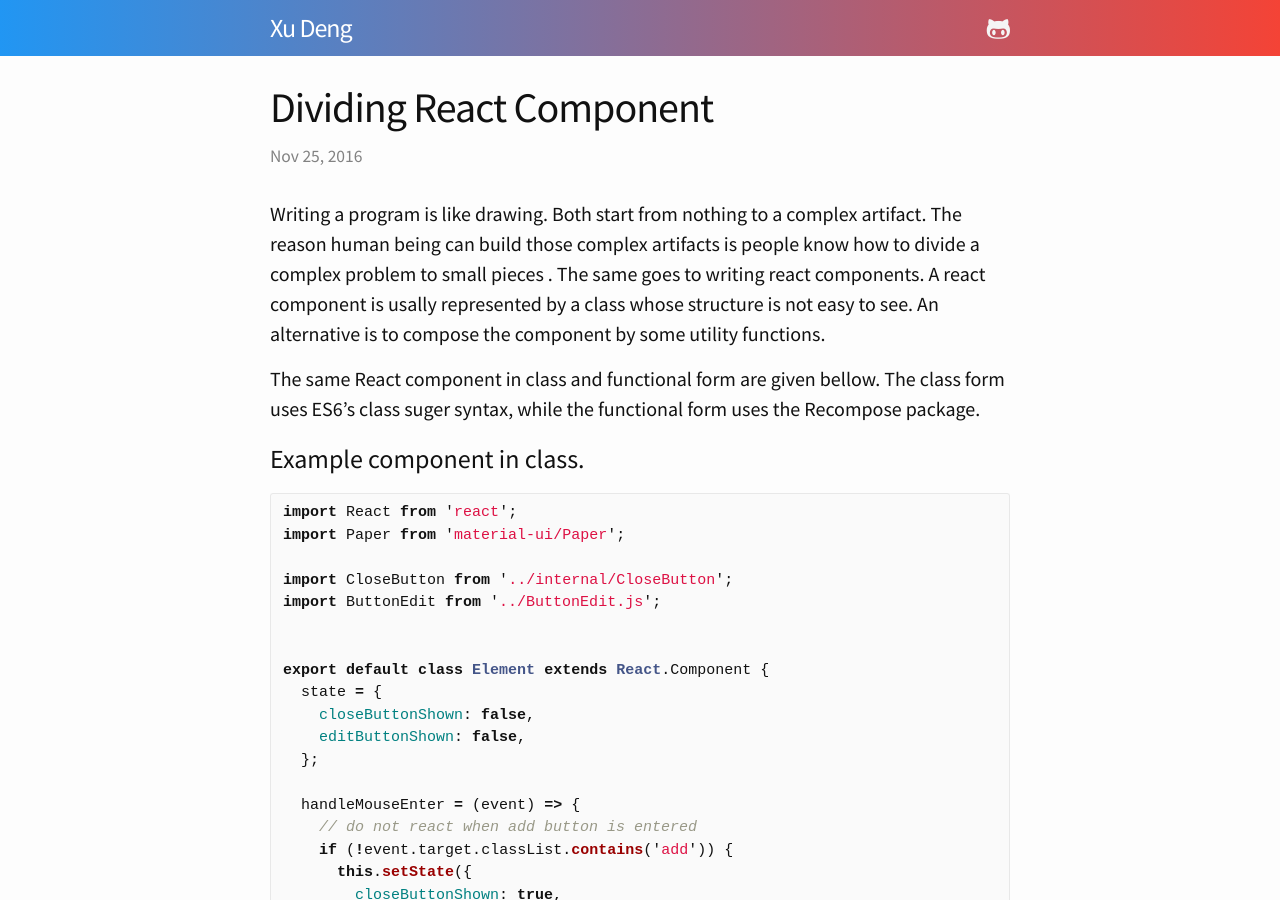
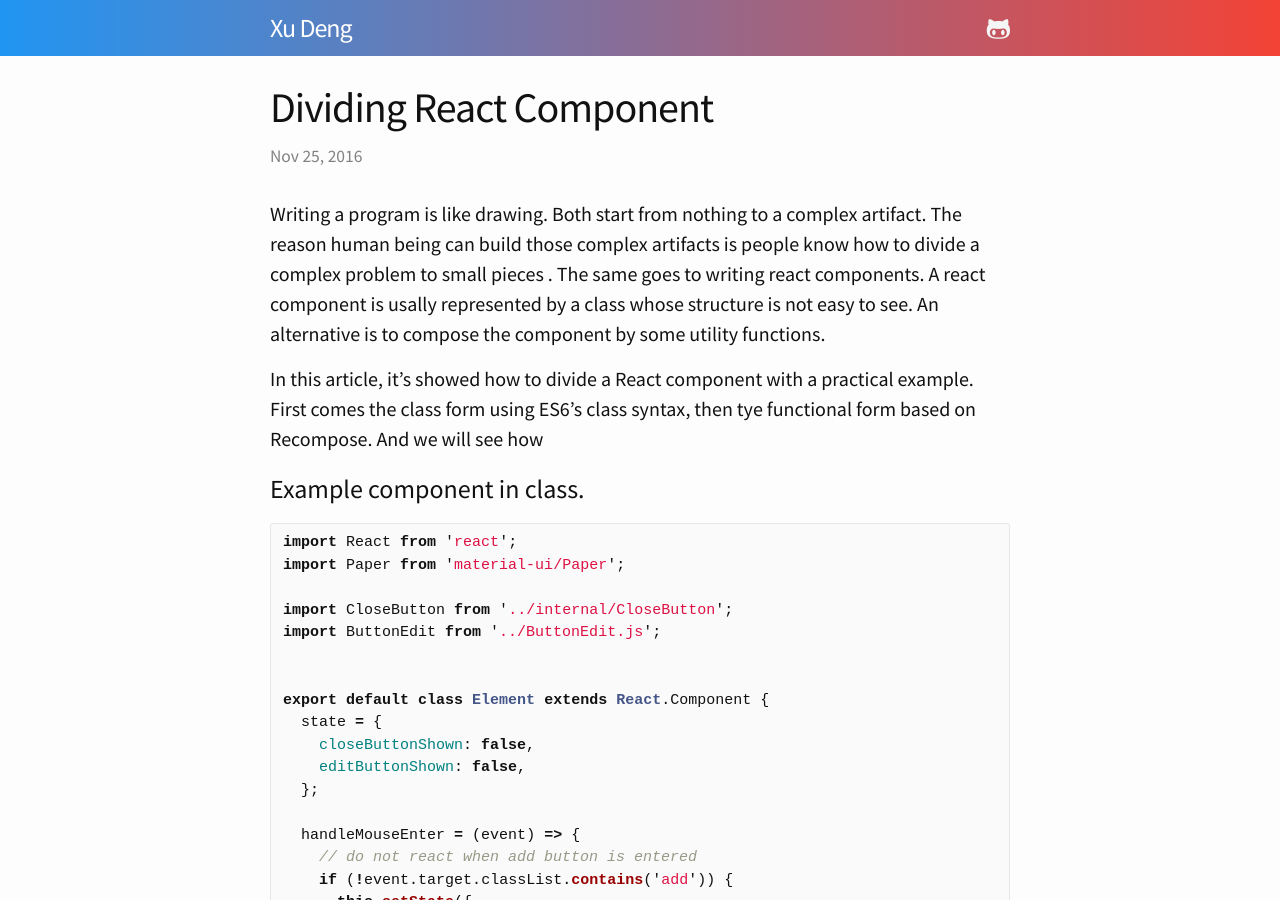
Before and after one commit to xden/xden.github.io, a Jekyll site: the page built from _posts/2016-11-25-divide-react-component.md, in a window 1280 px wide and 900 px high. Built offline with Jekyll 4.4.1, drawn with Linux system fonts in a browser that asks for light colours.

Commit message:
Updated 2016-11-25-divide-react-component.md

```diff
--- a/_posts/2016-11-25-divide-react-component.md
+++ b/_posts/2016-11-25-divide-react-component.md
@@ -6,7 +6,7 @@ Writing a program is like drawing. Both start from nothing to a complex artifact
 
 <!-- more -->
 
-The same React component in class and functional form are given bellow. The class form uses ES6's class suger syntax, while the functional form uses the Recompose package.
+In this article, it's showed how to divide a React component with a practical example. First comes the class form using ES6's class syntax, then tye functional form based on Recompose. And we will see how
 
 ### Example component in class.
 
```
